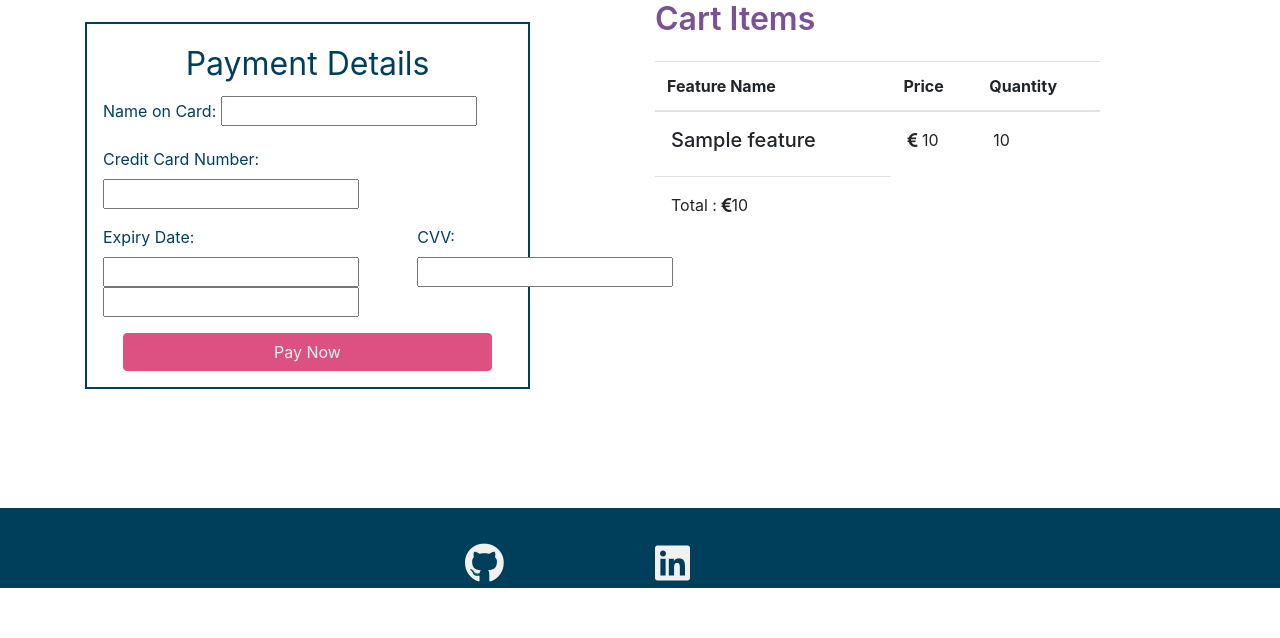
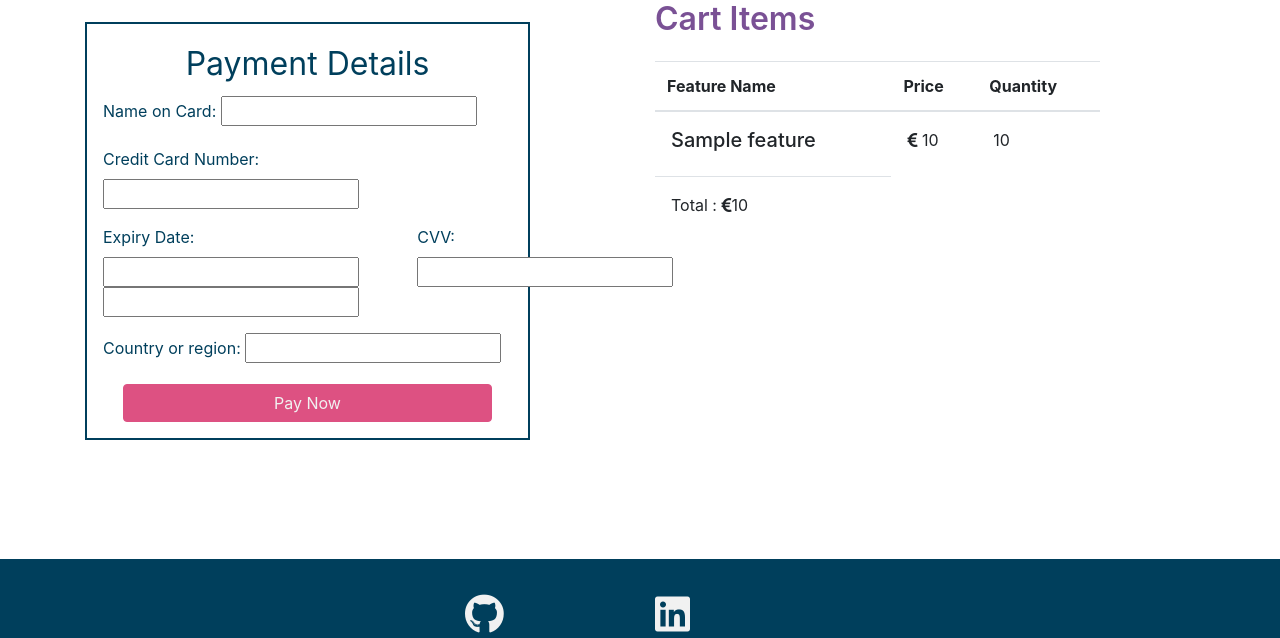
Before and after one commit to LibbyH52/Unicorn-Attractor, a Django app: template checkout/templates/checkout/checkout.html in a window 1280 px wide. Shown: the part 94-732 px from the top of the page. Run offline with Django 3.2, Linux system fonts and the light colour scheme; the template is opened without the code that fills it: most values are stand-ins (such as "Sample title", 1, 10 or a date in 2020); form fields are guessed from the names that the template uses; some libraries are stand-ins or nearby versions.

Commit message:
Reinstated 'country' as erroneously deleted it

```diff
--- a/checkout/templates/checkout/checkout.html
+++ b/checkout/templates/checkout/checkout.html
@@ -34,6 +34,10 @@
                 <div class="form-group col-3">
                     <label for="CVV">CVV: </label><br>
                     {{payment_form.cvv}}
+                </div>
+                <div class="form-group col-12">
+                    <label for="Country">Country or region: </label>
+                    {{order_form.country}}
                 </div>
             </div>
             <div class="form-row">
```
